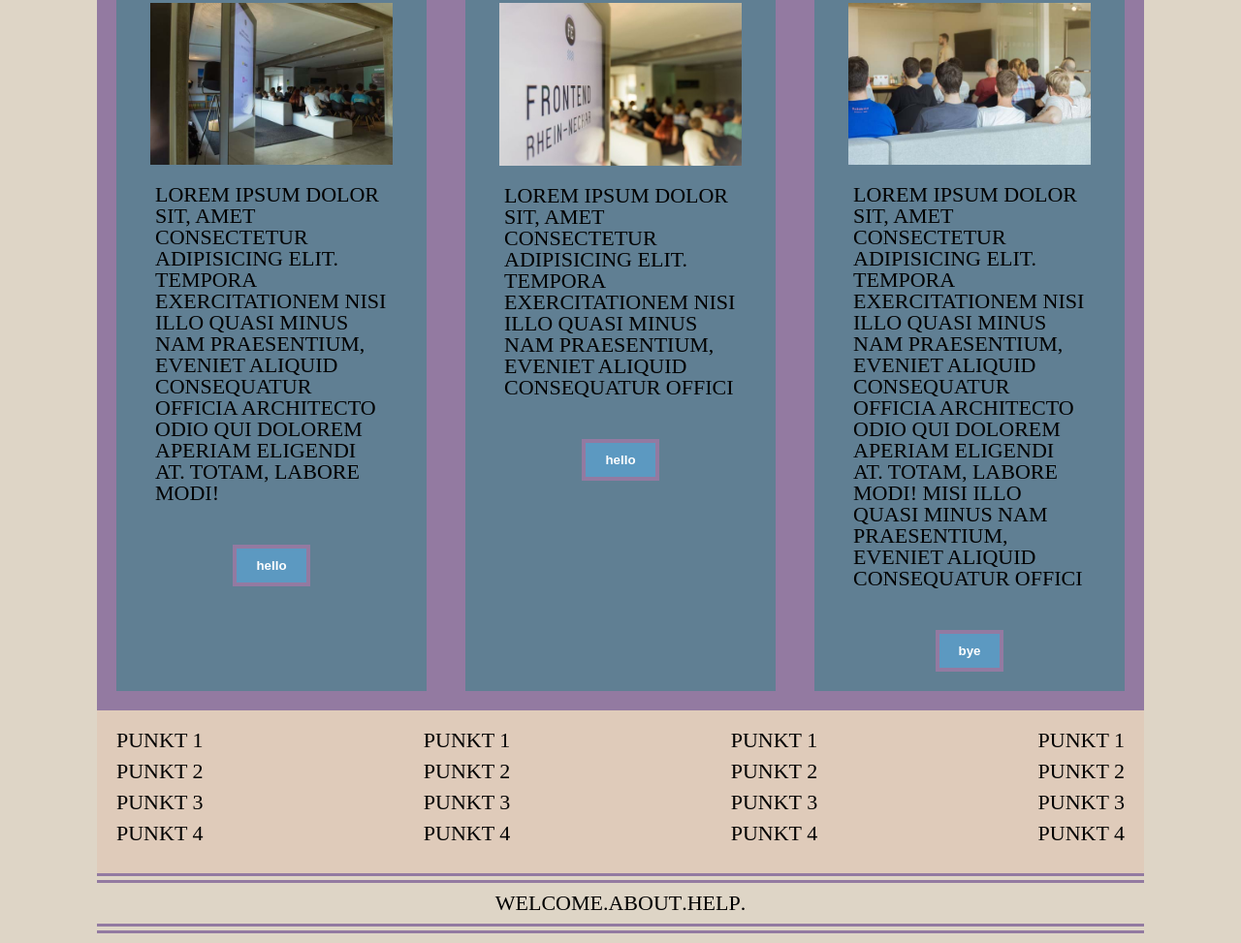
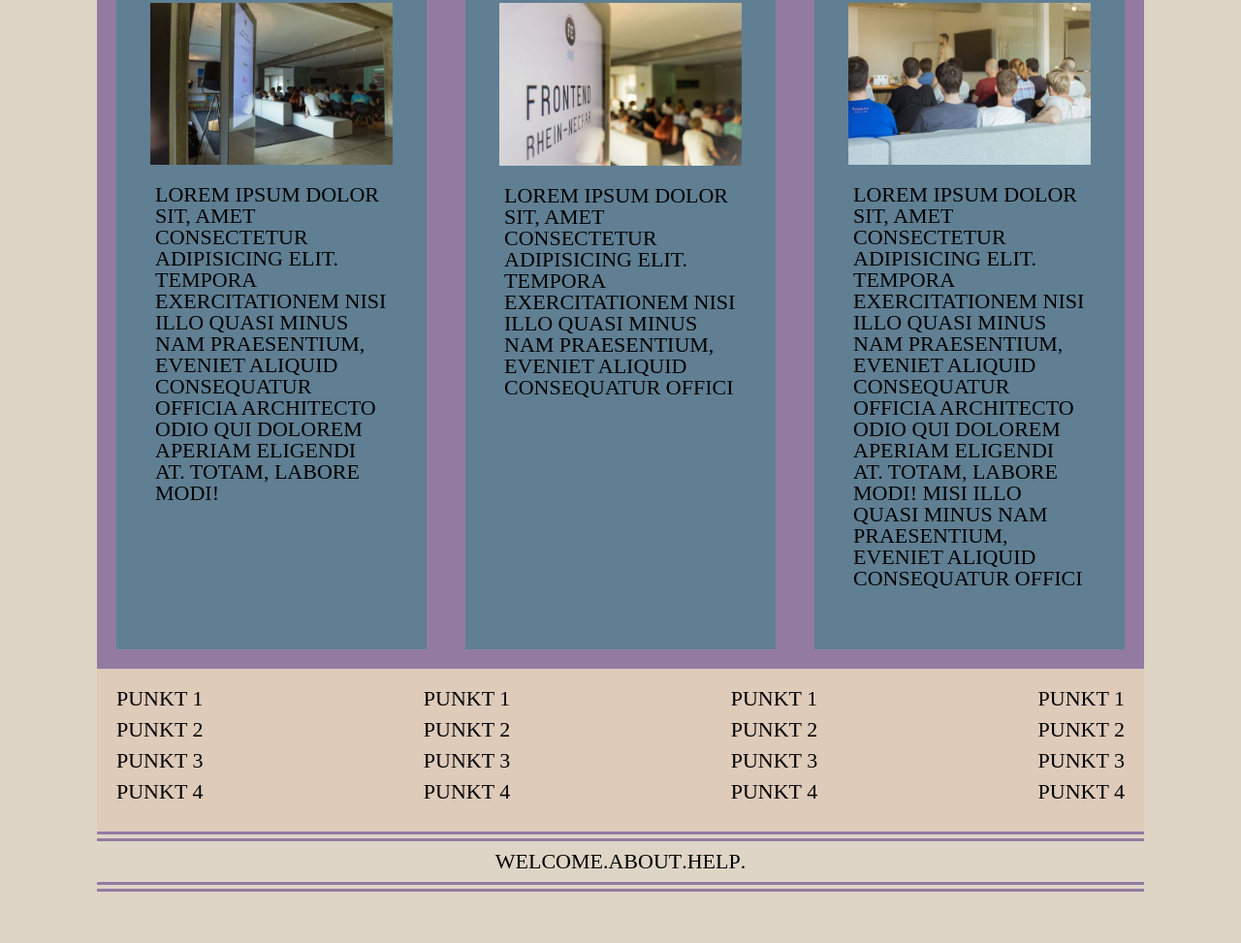
Before and after one commit to MaximilianUE/A11y-Demo-for-FERN-2, a website built with webpack: page web/index.html in a window 1280 px wide. Shown: the part 3446-4419 px from the top of the page at 97% size. After the commit the page ends 4376 px from the top, so only its background shows below. Built offline with nearby package versions, Linux system fonts and the light colour scheme; some packages are replaced by stand-ins of ours; files whose address does not match are found by name.

Commit message:
teaser: remove buttons

```diff
--- a/web/index.html
+++ b/web/index.html
@@ -135,14 +135,12 @@
                     Tempora exercitationem nisi illo quasi minus nam praesentium,
                     eveniet aliquid consequatur officia architecto odio qui dolorem
                     aperiam eligendi at. Totam, labore modi!</p>
-                    <button>hello</button>
             </a>
             <a href="#" class="teaser">
                 <img src="./img/impression2.jpg" alt="Frontend-Meetup Banner im Vordergund, Zuhörer im Hintergrund" >
                 <p>Lorem ipsum dolor sit, amet consectetur adipisicing elit.
                     Tempora exercitationem nisi illo quasi minus nam praesentium,
                     eveniet aliquid consequatur offici</p>
-                <button>hello</button>
             </a>
             <a href="#" class="teaser">
                 <img src="./img/impression3.jpg" alt="Das Publikum lauscht dem ersten Talk">
@@ -151,7 +149,6 @@
                     eveniet aliquid consequatur officia architecto odio qui dolorem
                     aperiam eligendi at. Totam, labore modi! Misi illo quasi minus nam praesentium,
                     eveniet aliquid consequatur offici</p>
-                    <button>bye</button>
             </a>
         </section>
 
```
